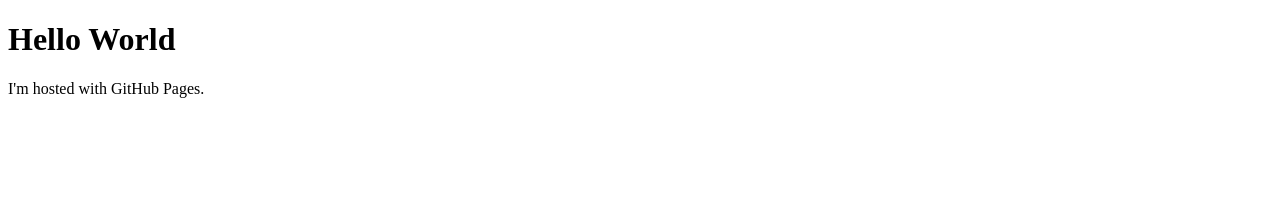
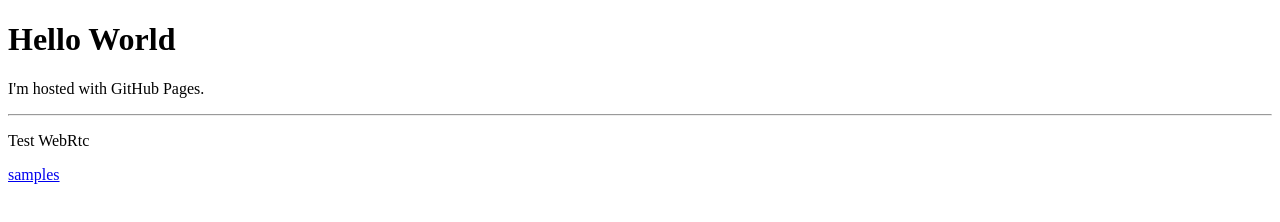
Before and after one commit to suoc/suoc.github.io, a plain HTML site: page index.html in a window 1280 px wide. Drawn offline with Linux system fonts and the light colour scheme.

Commit message:
Update index.html

```diff
--- a/index.html
+++ b/index.html
@@ -3,5 +3,8 @@
 <body>
 <h1>Hello World</h1>
 <p>I'm hosted with GitHub Pages.</p>
+<hr>
+  <p>Test WebRtc</p>
+  <a href='#'>samples</a>
 </body>
 </html>
```
